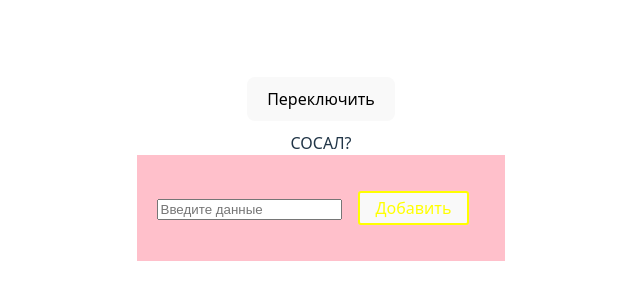
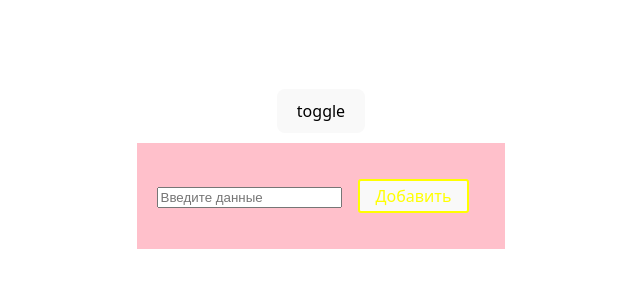
Before and after one commit to Krooky-coder/React-ToDo, a React (Vite) app in the folder todo-app/: page / in a window 1280 px wide. Shown: the part 228-528 px from the top of the page, without its empty margins (319-959 px from the left). Built offline with nearby package versions, Linux system fonts and the light colour scheme.

Commit message:
сделан весь функционал2

```diff
--- a/todo-app/src/App.tsx
+++ b/todo-app/src/App.tsx
@@ -7,26 +7,13 @@ import EditTodo from './components/EditTodo';
 import ThemeChange from './components/ThemeChange';
 import { ThemeProvider } from 'styled-components';
 import { blackTheme, lightTheme } from './utils/Theme';
-import { useEffect } from 'react';
 
 
 function App() {
 
-  const [tasks, setTasks] = useLocalStorage<TodoItem[]>('Tasks', []);
+  const [_, setTasks] = useLocalStorage<TodoItem[]>('Tasks', []);
   const [theme, setTheme] = useLocalStorage<string>('Theme', 'light')
-
   const themeToProvide = theme === 'light' ? lightTheme : blackTheme
-
-  useEffect(() =>{
-
-  },[tasks])
-
-  const handleAddTaskNew = (task: TodoItem) => {
-    setTasks([task, ...tasks])
-  };
-  const handleAddTaskOld = (task: TodoItem) => {
-    setTasks([...tasks, task])
-  };
 
   return (
     <>
--- a/todo-app/src/components/AddTodo.tsx
+++ b/todo-app/src/components/AddTodo.tsx
@@ -1,6 +1,6 @@
 import { useState, type ChangeEvent} from 'react';
 import { type TodoItem } from './TodoItem'
-import styled, { useTheme } from 'styled-components';
+import styled from 'styled-components';
 import useLocalStorage from '../utils/localStorage';
 
 interface AddTodoProps {
@@ -28,8 +28,9 @@ export default function AddTodo ({ setValue }: AddTodoProps) {
 
     const [inputValue, setInputValue] = useState('')
     const [onError, setOnError] = useState(false)
-    const [sort, setSort] = useLocalStorage('SortType', 'Новые')
+    const [sort, _t] = useLocalStorage('SortType', 'Новые')
     const [tasks, _] = useLocalStorage('Tasks', [])
+
     function handleOnChange(e: ChangeEvent<HTMLInputElement>) {
         setInputValue(e.target.value)
     }
@@ -37,7 +38,6 @@ export default function AddTodo ({ setValue }: AddTodoProps) {
     function handleOnClick () {
         if (inputValue) {
             setOnError(false)
-
             if (sort === 'Новые') {
                 setValue([{
                     text: inputValue,
@@ -61,10 +61,7 @@ export default function AddTodo ({ setValue }: AddTodoProps) {
 
     return (
         <div>
-            <div>
-            <span>СОСАЛ?</span>
-            {onError && <span>Да</span>}
-            </div>
+            <div>{onError && <span>ОШИБКА: ВВЕДИТЕ ЗНАЧЕНИЕ</span>}</div>
             <Container>
                 <input
                     value={inputValue}
@@ -72,7 +69,7 @@ export default function AddTodo ({ setValue }: AddTodoProps) {
                     type="text"
                     placeholder="Введите данные"
                 />
-                <Button onClick={handleOnClick} >Добавить</Button>
+                <Button onClick={handleOnClick}>Добавить</Button>
             </Container>
         </div>
     )
--- a/todo-app/src/components/EditTodo.tsx
+++ b/todo-app/src/components/EditTodo.tsx
@@ -1,6 +1,6 @@
 import useLocalStorage from "../utils/localStorage"
 import { type TodoItem } from './TodoItem'
-import { useEffect, useState, type ChangeEvent, type MouseEvent} from "react"
+import { useEffect, useState, type ChangeEvent} from "react"
 
 export interface EditProps {
     index: number
@@ -20,7 +20,7 @@ export default function EditTodo ({ index, setValue }: EditProps) {
         setInputValue(e.target.value)
     }
 
-    const handleClickEdit = (e: MouseEvent<HTMLButtonElement>) => {
+    const handleClickEdit = () => {
         setInputValue(tasks[index].text)
         setIsEditing(true)
     }
--- a/todo-app/src/components/ThemeChange.tsx
+++ b/todo-app/src/components/ThemeChange.tsx
@@ -14,7 +14,7 @@ export default function ThemeChange ( {setTheme}: ThemeChangeProps ) {
 
     return (
         <button onClick={handleToggleTheme}>
-            Переключить
+            toggle
         </button>
     )
 }
--- a/todo-app/src/components/TodoList.tsx
+++ b/todo-app/src/components/TodoList.tsx
@@ -1,4 +1,4 @@
-import React, { useEffect, useState } from 'react';
+import React, { useEffect } from 'react';
 import { type TodoItem } from './TodoItem'
 import useLocalStorage from '../utils/localStorage';
 
```
